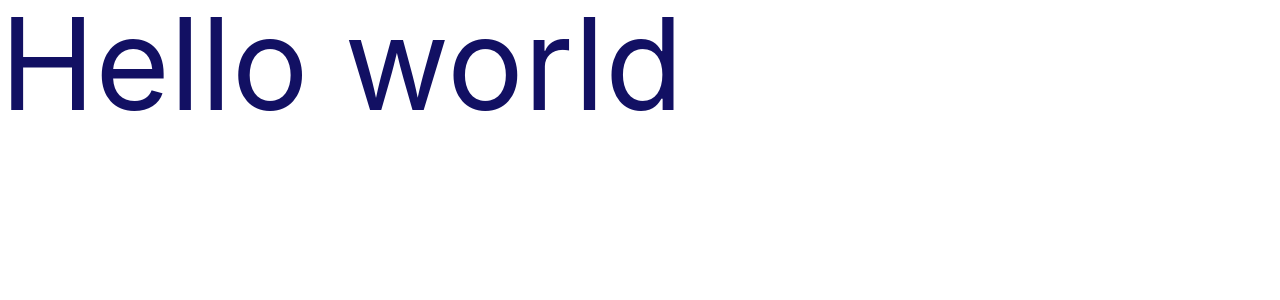
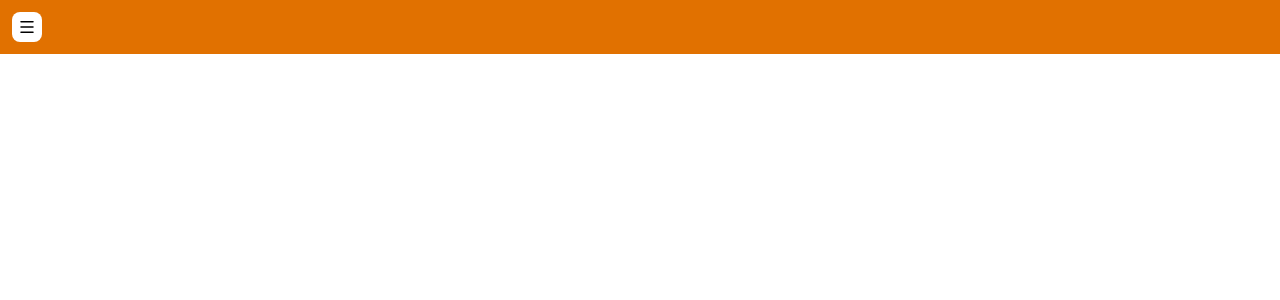
Before and after one commit to pjayaprakash072-jp/FoodStack_Client, a React (Vite) app: page / in a window 1280 px wide. Shown: the top 300 px of the page. Built offline with nearby package versions, Linux system fonts and the light colour scheme.

Commit message:
Added the simple Dashboard layout

```diff
--- a/package.json
+++ b/package.json
@@ -11,6 +11,7 @@
   },
   "dependencies": {
     "@tailwindcss/vite": "^4.3.3",
+    "lucide-react": "^1.37.0",
     "react": "^19.2.8",
     "react-dom": "^19.2.8",
     "tailwindcss": "^4.3.3"
--- a/src/App.jsx
+++ b/src/App.jsx
@@ -1,8 +1,9 @@
 
+import DashboardLayout from './components/Layout/DashboardLayout'
 const App = () => {
   return (
     <div>
-      <h1>Hello world</h1>
+      <DashboardLayout/>
     </div>
   )
 }
--- /dev/null
+++ b/src/components/Layout/DashboardLayout.jsx
@@ -0,0 +1,15 @@
+import { useState } from "react"
+import Navbar from "../Navbar/Navbar"
+import Sidebar from "../Sidebar/Sidebar"
+
+const DashboardLayout = () => {
+    const[open,setOpen]=useState(false)
+  return (
+    <div>
+        <Navbar onMenu={() => setOpen(true)}/>
+        { open && <Sidebar onClose={()=>setOpen(false)}/>}
+    </div>
+  )
+}
+
+export default DashboardLayout
--- /dev/null
+++ b/src/components/Navbar/Navbar.jsx
@@ -0,0 +1,11 @@
+import { Menu } from "lucide-react"
+const Navbar = ({onMenu}) => {
+  return (
+    <div className="nav-bar">
+
+        <button className="button primary" onClick={onMenu}><Menu size={18}/></button>
+    </div>
+  )
+}
+
+export default Navbar
--- /dev/null
+++ b/src/components/Sidebar/Sidebar.jsx
@@ -0,0 +1,15 @@
+import { X } from "lucide-react"
+const Sidebar = ({onClose}) => {
+  return (
+    <div>
+        <div className="side-bar">
+            <div className="side-heading">
+                <button className="button primary" onClick={onClose}><X size={18}/></button>
+                <h1>Sidebar</h1>
+            </div>
+        </div>
+    </div>
+  )
+}
+
+export default Sidebar
--- a/src/index.css
+++ b/src/index.css
@@ -23,6 +23,15 @@
 }
 
 /* Default h1 */
-h1 {
-  @apply text-9xl text-midnight;
+.side-heading{
+  @apply flex justify-between
 }
+.nav-bar{
+  @apply bg-amber-600 p-3 flex justify-between
+}
+.side-bar{
+  @apply w-72 h-screen bg-blue-950 text-white p-3 left-0 top-0 fixed
+}
+.button.primary{
+  @apply bg-white w-fit h-fit text-black p-1.5 rounded-lg
+}
```
Also changed, not shown: src/pages/Dashboard/Dashboard.jsx (added), 1 other file (tests, documents, lock files or other folders).
